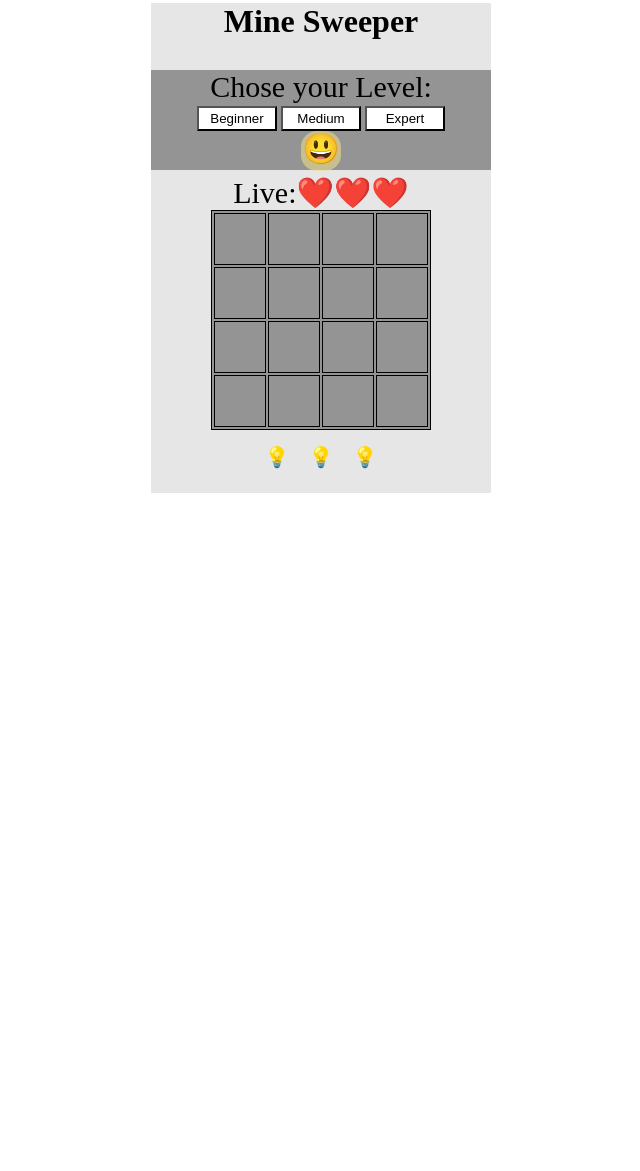
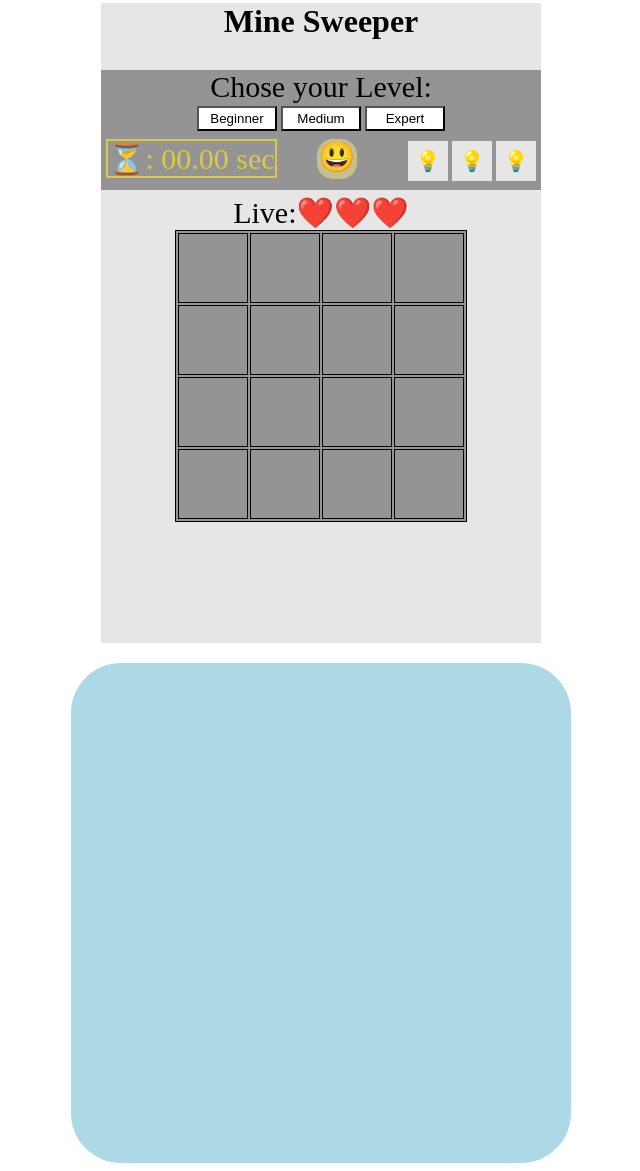
Before and after one commit to Carmel-Amarilio/Sprint1-MIneSweeper, a plain HTML site: page index.html in a window 1280 px wide. Shown: the part 18-1189 px from the top of the page, without its empty margins (319-959 px from the left). Before the commit the page ends 800 px from the top, so only its background shows below. Drawn offline with Linux system fonts and the light colour scheme.

Commit message:
Basic game with hints function and timer

```diff
--- a/css/main.css
+++ b/css/main.css
@@ -1,10 +1,17 @@
+* {
+    box-sizing: border-box;
+}
+
 body {
     text-align: center;
+    /* font-family: 'Courier New', Courier, monospace; */
+    font-family:'Times New Roman', Times, serif
 }
 
 .box {
     background-color: rgb(230, 230, 230);
     margin: auto;
+    position: relative;
 }
 
 .levels p {
@@ -15,8 +22,7 @@ body {
 .levels {
     margin: auto;
     background-color: rgb(148, 148, 148);
-    width: 500px;
-    height: 100px;
+    height: 120px;
     margin-top: 20px;
     margin-bottom: 5PX;
 }
@@ -26,16 +32,28 @@ button{
     background-color: white;
     width: 80px;
     height: 25px;
+    margin-bottom: 3px;
 }
 
 .emoji {
-    margin: auto;
+    margin-top: 5px;
     font-size: 30px;
     width: 40px;
     height: 40px;
     background-color: rgba(236, 223, 139, 0.58);
     border-radius: 40%;
     cursor: pointer;
+    position: absolute;
+    left: 49%;
+}
+
+.timer{
+    margin-top: 5px;
+    margin-left: 5px;
+    font-size: 30px;
+    position: absolute;
+    color:rgb(216, 202, 70);
+    border: 2px solid rgb(216, 202, 70);
 }
 
 .lives {
@@ -43,6 +61,25 @@ button{
     margin-left: 0;
     margin-right: 0;
     font-size: 30px;
+}
+.hint{
+    margin-top: 7px;
+    text-align: center;
+    font-size: 20px;
+    width: 40px;
+    height: 40px;
+    border: 0px;
+    background-color: rgb(230, 230, 230);
+}
+
+.hint:hover{
+    background-color: rgb(245, 231, 168);
+}
+
+.hints{
+    margin-right: 5px;
+    position: absolute;
+    right: 0px;
 }
 
 table {
@@ -56,8 +93,8 @@ table, td {
 }
 
 .board td {
-    width: 30px;
-    height: 30px;
+    width: 70px;
+    height: 70px;
     text-align: center;
     transition: 0.5s;
     padding: 10px;
@@ -71,16 +108,15 @@ table, td {
     background-color: rgb(192, 186, 186);
 }
 
-.hints{
-    margin-top: 7px;
-    text-align: center;
-    font-size: 20px;
-    width: 40px;
-    height: 40px;
-    border: 0px;
-    background-color: rgb(230, 230, 230);
+
+.best-score{
+    margin: auto;
+    margin-top: 20px;
+    background-color: lightblue;
+    width: 500px;
+    height: 500px;
+    border-radius: 10%;
+    position: absolute l;
+    bottom: 10px;
+    right: 25%;;
 }
-
-.hints:hover{
-    background-color: rgb(245, 231, 168);
-}
--- a/index.html
+++ b/index.html
@@ -18,14 +18,21 @@
             <button onclick="onSetLv({size:8, mines:14})">Medium</button>
             <button onclick="onSetLv({size:12, mines:32})">Expert</button>
             <p class="emoji" onclick="onInit()">😃</p>
+            <p class="timer">⏳: <span>000.0</span> sec</p>
+            <div class="hints">
+                <button class="hint" onclick="onHint(this)">💡</button>
+                <button class="hint" onclick="onHint(this)">💡</button>
+                <button class="hint" onclick="onHint(this)">💡</button>
+            </div>
         </div>
         <p class="lives">Live:❤️❤️❤️</p>
         <table class="board">
 
         </table>
-        <button class="hints" onclick="onHint(this)">💡</button>
-        <button class="hints" onclick="onHint(this)">💡</button>
-        <button class="hints" onclick="onHint(this)">💡</button>
+    </div>
+
+    <div class="best-score">
+
     </div>
 
 
--- a/js/bonus.js
+++ b/js/bonus.js
@@ -9,7 +9,7 @@ function resatHints() {
     isHintOn = false
     gElHint = null
 
-    const elHints = document.querySelectorAll('.hints')
+    const elHints = document.querySelectorAll('.hint')
     for (var i = 0; i < elHints.length; i++) {
         elHints[i].innerText = '💡'
         elHints[i].style.display= 'inline-block'
--- a/js/main.js
+++ b/js/main.js
@@ -21,6 +21,7 @@ var gBoard = []
 var gFirstClick = true
 var gEmptyCellId = []
 var gNinesCells = []
+var gTimerIntervalId
 
 
 
@@ -44,15 +45,17 @@ function onSetLv(level) {
     updateLives()
 
     resatHints()
+    const elTimer = document.querySelector('.timer span')
+    elTimer.innerText = '00.00'
 
     gLevel.SIZE = level.size
     gLevel.MINES = level.mines
 
     var elBox = document.querySelector('.box')
     var elLevelBox = document.querySelector('.levels')
-    elBox.style.width = (gLevel.SIZE * 60 + 100) + 'px'
-    elBox.style.height = (gLevel.SIZE * 60 + 250) + 'px'
-    elLevelBox.style.width = (gLevel.SIZE * 60 + 100) + 'px'
+    elBox.style.width = (gLevel.SIZE * 60 + 200) + 'px'
+    elBox.style.height = (gLevel.SIZE * 60 + 400) + 'px'
+    elLevelBox.style.width = (gLevel.SIZE * 60 + 200) + 'px'
 
     renderBlankBoard()
 
@@ -104,6 +107,7 @@ function clickRight(row, col) {
 
 function clickLeft(row, col) {
     if (gFirstClick) {
+        startTimer()
         gBoard = createBoard(row, col)
         gFirstClick = false
     }
@@ -269,12 +273,14 @@ function checkGameOver() {
         console.log('wine!!');
         elEmoji.innerText = '😎'
         gGame.isOn = false
+        clearInterval(gTimerIntervalId)
     }
     if (!gLevel.LIVES) {
         console.log('lose');
         showMines()
         elEmoji.innerText = '🤯'
         gGame.isOn = false
+        clearInterval(gTimerIntervalId)
         return true
     }
 }
--- a/js/util.js
+++ b/js/util.js
@@ -14,3 +14,13 @@ function getCellById(board, id) {
     }
     return null
 }
+
+function startTimer() {
+    var startTime = Date.now()
+
+    gTimerIntervalId = setInterval(function () {
+        var delta = Date.now() - startTime
+        var elTimer = document.querySelector('.timer span')
+        elTimer.innerText = `${(delta / 1000).toFixed(2)}`
+    }, 37)
+}
```
